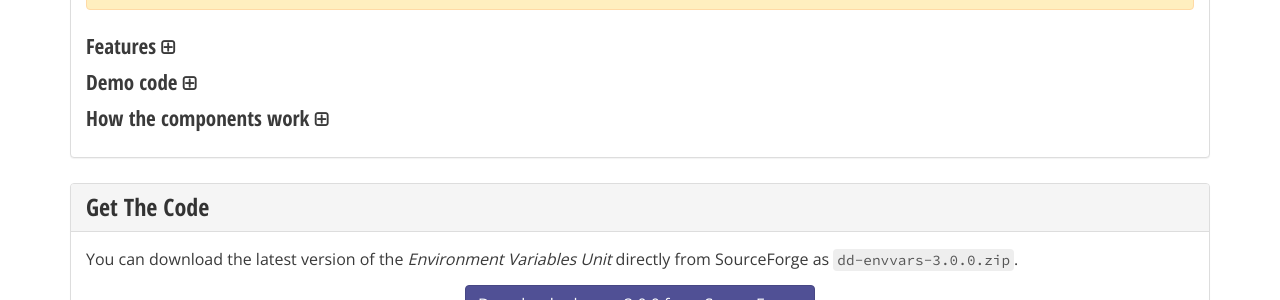
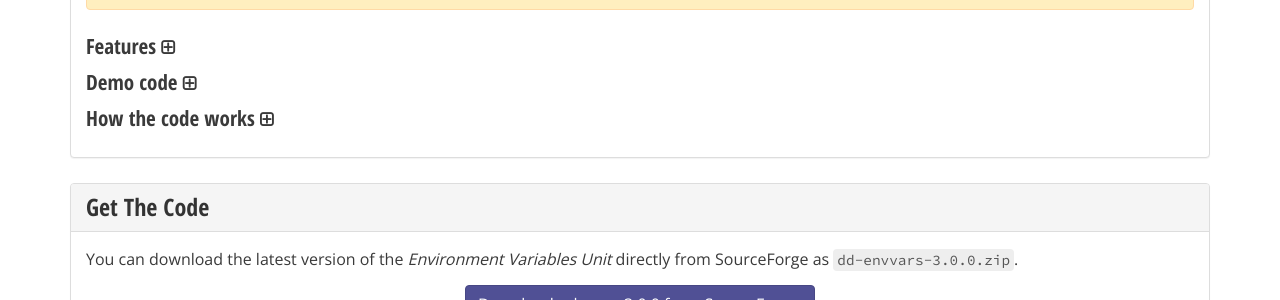
Before and after one commit to delphidabbler/delphidabbler.github.io, a Jekyll site: the page built from _software/envvars.html, in a window 1280 px wide and 900 px high, scrolled down 675 px. Shown: the part 156-456 px from the top of the window. Built offline with Jekyll 4.4.1, drawn with Linux system fonts in a browser that asks for light colours; nearby versions of some CDN libraries.

Commit message:
Re-title how-it-works section

```diff
--- a/_software/envvars.html
+++ b/_software/envvars.html
@@ -74,7 +74,7 @@ mothballed: false
     </div> <!-- /#demo -->
 
     <h3 data-toggle="collapse" data-target="#how-it-works" class="collapsible collapsed">
-      How the components work
+      How the code works
     </h3>
     <div id="how-it-works" class="collapse"> <!-- begin collapsible #how-it-works section -->
       <p>
```
